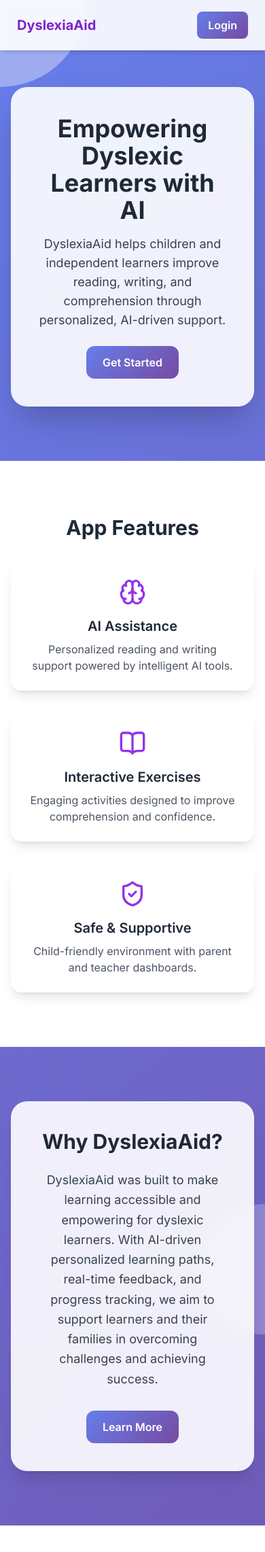
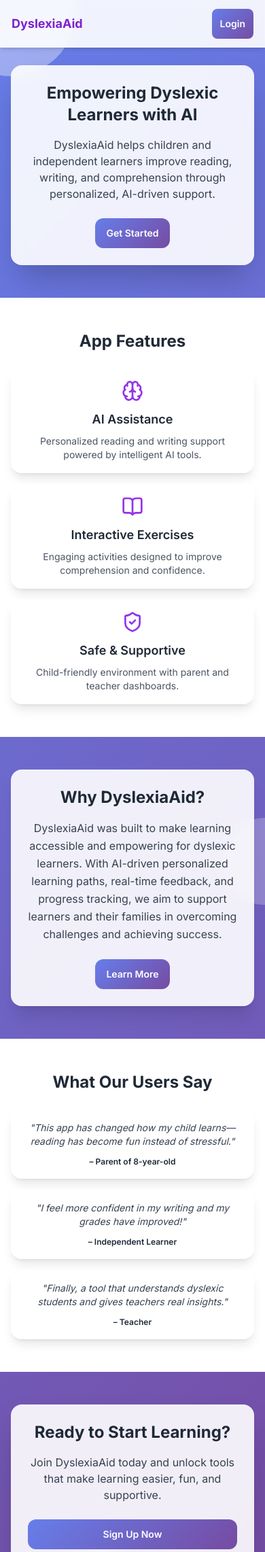
Before and after one commit to Neodayo/2025-CP-DYSLEXIA-AID, a Django app: page / in a window 390 px wide. Shown: the top 2283 px of the page at 68% size. Run offline with Django 5.2, Linux system fonts and the light colour scheme; parts of the project's set-up code (start-up, migrations or seed data) failed here and were passed over; some libraries are stand-ins or nearby versions.

Commit message:
responsive :)

```diff
--- a/dyslexiaaid/templates/accounts/landing_page.html
+++ b/dyslexiaaid/templates/accounts/landing_page.html
@@ -2,78 +2,122 @@
 <html lang="en">
 <head>
   <meta charset="utf-8" />
+  <meta name="viewport" content="width=device-width, initial-scale=1.0">
   <script src="https://cdn.tailwindcss.com"></script>
   <script src="https://cdnjs.cloudflare.com/ajax/libs/lucide/0.263.1/umd/lucide.js"></script>
   <title>DyslexiaAid - Empower Learning</title>
   <style>
     @import url('https://fonts.googleapis.com/css2?family=Inter:wght@300;400;500;600;700&display=swap');
-    body { font-family: 'Inter', sans-serif; }
+    body {
+      font-family: 'Inter', sans-serif;
+      -webkit-tap-highlight-color: transparent;
+    }
     .gradient-bg { background: linear-gradient(135deg, #667eea 0%, #764ba2 100%); }
-    .glass-effect { background: rgba(255, 255, 255, 0.9); backdrop-filter: blur(10px); border: 1px solid rgba(255, 255, 255, 0.2); }
-    .btn-primary { background: linear-gradient(135deg, #667eea 0%, #764ba2 100%); transition: all 0.3s ease; }
-    .btn-primary:hover { box-shadow: 0 10px 25px rgba(102,126,234,0.3); transform: translateY(-2px); }
-    .section { padding: 5rem 1rem; }
+    .glass-effect {
+      background: rgba(255, 255, 255, 0.9);
+      backdrop-filter: blur(10px);
+      border: 1px solid rgba(255, 255, 255, 0.2);
+    }
+    .btn-primary {
+      background: linear-gradient(135deg, #667eea 0%, #764ba2 100%);
+      transition: all 0.3s ease;
+    }
+    .btn-primary:hover {
+      box-shadow: 0 10px 25px rgba(102,126,234,0.3);
+      transform: translateY(-2px);
+    }
+    .section {
+      padding: 3rem 1rem;
+    }
+    @media (min-width: 768px) {
+      .section {
+        padding: 5rem 1rem;
+      }
+    }
+
+    /* Mobile touch improvements */
+    button, a {
+      min-height: 44px;
+      display: flex;
+      align-items: center;
+      justify-content: center;
+    }
+
+    /* Modal animations */
+    .modal-enter {
+      animation: modalEnter 0.3s ease-out;
+    }
+
+    @keyframes modalEnter {
+      from {
+        opacity: 0;
+        transform: translateY(-20px) scale(0.95);
+      }
+      to {
+        opacity: 1;
+        transform: translateY(0) scale(1);
+      }
+    }
   </style>
 </head>
 <body class="gradient-bg min-h-screen text-gray-800 relative">
 
   <!-- Floating circles background -->
   <div class="absolute inset-0 overflow-hidden">
-    <div class="absolute w-64 h-64 bg-white opacity-10 rounded-full -top-32 -left-32 animate-pulse"></div>
-    <div class="absolute w-48 h-48 bg-white opacity-10 rounded-full top-1/2 -right-24 animate-pulse" style="animation-delay: 1s;"></div>
-    <div class="absolute w-32 h-32 bg-white opacity-10 rounded-full bottom-10 left-1/4 animate-pulse" style="animation-delay: 2s;"></div>
+    <div class="absolute w-48 h-48 sm:w-64 sm:h-64 bg-white opacity-10 rounded-full -top-20 -left-20 sm:-top-32 sm:-left-32 animate-pulse"></div>
+    <div class="absolute w-32 h-32 sm:w-48 sm:h-48 bg-white opacity-10 rounded-full top-1/2 -right-16 sm:-right-24 animate-pulse" style="animation-delay: 1s;"></div>
+    <div class="absolute w-24 h-24 sm:w-32 sm:h-32 bg-white opacity-10 rounded-full bottom-8 left-1/4 animate-pulse" style="animation-delay: 2s;"></div>
   </div>
 
   <!-- Navbar -->
   <header class="fixed w-full top-0 glass-effect shadow-md z-50">
-    <div class="max-w-7xl mx-auto px-6 py-4 flex justify-between items-center">
-      <h1 class="text-xl font-bold text-purple-700">DyslexiaAid</h1>
-      <nav class="hidden md:flex space-x-6 font-medium">
-        <a href="#features" class="hover:text-purple-600">Features</a>
-        <a href="#about" class="hover:text-purple-600">About</a>
-        <a href="#testimonials" class="hover:text-purple-600">Testimonials</a>
+    <div class="max-w-7xl mx-auto px-4 sm:px-6 py-3 sm:py-4 flex justify-between items-center">
+      <h1 class="text-lg sm:text-xl font-bold text-purple-700">DyslexiaAid</h1>
+      <nav class="hidden md:flex space-x-4 sm:space-x-6 font-medium">
+        <a href="#features" class="hover:text-purple-600 text-sm sm:text-base">Features</a>
+        <a href="#about" class="hover:text-purple-600 text-sm sm:text-base">About</a>
+        <a href="#testimonials" class="hover:text-purple-600 text-sm sm:text-base">Testimonials</a>
       </nav>
-      <a href="{% url 'login' %}" class="btn-primary px-4 py-2 text-white rounded-lg font-semibold">Login</a>
+      <a href="{% url 'login' %}" class="btn-primary px-3 sm:px-4 py-2 text-white rounded-lg font-semibold text-sm sm:text-base">Login</a>
     </div>
   </header>
 
   <!-- Hero Section -->
-<section class="section pt-32 text-center relative z-10">
-  <div class="max-w-3xl mx-auto glass-effect rounded-3xl p-10 shadow-2xl">
-    <h2 class="text-4xl md:text-5xl font-bold mb-4 text-gray-800">
+  <section class="section pt-24 sm:pt-32 text-center relative z-10">
+    <div class="max-w-3xl mx-auto glass-effect rounded-2xl sm:rounded-3xl p-6 sm:p-8 lg:p-10 shadow-2xl">
+      <h2 class="text-2xl sm:text-3xl md:text-4xl lg:text-5xl font-bold mb-4 text-gray-800">
         Empowering Dyslexic Learners with AI
       </h2>
-    <p class="text-lg mb-6 text-gray-700">
+      <p class="text-base sm:text-lg mb-6 text-gray-700">
         DyslexiaAid helps children and independent learners improve reading, writing, and comprehension through personalized, AI-driven support.
       </p>
-
-
       <div class="flex justify-center">
-  <button id="openRegisterModal" type="button" class="btn-primary px-6 py-3 rounded-xl text-white font-semibold flex justify-center">
+        <button id="openRegisterModal" type="button" class="btn-primary px-4 sm:px-6 py-2 sm:py-3 rounded-xl text-white font-semibold text-sm sm:text-base">
           Get Started
         </button>
+      </div>
     </div>
   </section>
 
   <!-- Features Section -->
   <section id="features" class="section bg-white relative z-10">
     <div class="max-w-6xl mx-auto text-center">
-      <h3 class="text-3xl font-bold mb-8 text-gray-800">App Features</h3>
-      <div class="grid grid-cols-1 md:grid-cols-3 gap-8">
-        <div class="glass-effect p-6 rounded-2xl shadow-lg">
-          <i data-lucide="brain" class="w-10 h-10 text-purple-600 mx-auto mb-4"></i>
-          <h4 class="font-semibold text-xl mb-2">AI Assistance</h4>
-          <p class="text-gray-600">Personalized reading and writing support powered by intelligent AI tools.</p>
+      <h3 class="text-2xl sm:text-3xl font-bold mb-6 sm:mb-8 text-gray-800">App Features</h3>
+      <div class="grid grid-cols-1 md:grid-cols-3 gap-4 sm:gap-6 md:gap-8">
+        <div class="glass-effect p-4 sm:p-6 rounded-2xl shadow-lg">
+          <i data-lucide="brain" class="w-8 h-8 sm:w-10 sm:h-10 text-purple-600 mx-auto mb-3 sm:mb-4"></i>
+          <h4 class="font-semibold text-lg sm:text-xl mb-2">AI Assistance</h4>
+          <p class="text-gray-600 text-sm sm:text-base">Personalized reading and writing support powered by intelligent AI tools.</p>
         </div>
-        <div class="glass-effect p-6 rounded-2xl shadow-lg">
-          <i data-lucide="book-open" class="w-10 h-10 text-purple-600 mx-auto mb-4"></i>
-          <h4 class="font-semibold text-xl mb-2">Interactive Exercises</h4>
-          <p class="text-gray-600">Engaging activities designed to improve comprehension and confidence.</p>
+        <div class="glass-effect p-4 sm:p-6 rounded-2xl shadow-lg">
+          <i data-lucide="book-open" class="w-8 h-8 sm:w-10 sm:h-10 text-purple-600 mx-auto mb-3 sm:mb-4"></i>
+          <h4 class="font-semibold text-lg sm:text-xl mb-2">Interactive Exercises</h4>
+          <p class="text-gray-600 text-sm sm:text-base">Engaging activities designed to improve comprehension and confidence.</p>
         </div>
-        <div class="glass-effect p-6 rounded-2xl shadow-lg">
-          <i data-lucide="shield-check" class="w-10 h-10 text-purple-600 mx-auto mb-4"></i>
-          <h4 class="font-semibold text-xl mb-2">Safe & Supportive</h4>
-          <p class="text-gray-600">Child-friendly environment with parent and teacher dashboards.</p>
+        <div class="glass-effect p-4 sm:p-6 rounded-2xl shadow-lg">
+          <i data-lucide="shield-check" class="w-8 h-8 sm:w-10 sm:h-10 text-purple-600 mx-auto mb-3 sm:mb-4"></i>
+          <h4 class="font-semibold text-lg sm:text-xl mb-2">Safe & Supportive</h4>
+          <p class="text-gray-600 text-sm sm:text-base">Child-friendly environment with parent and teacher dashboards.</p>
         </div>
       </div>
     </div>
@@ -81,43 +125,38 @@
 
   <!-- About Section -->
   <section id="about" class="section relative z-10">
-  <div class="max-w-5xl mx-auto glass-effect p-10 rounded-3xl shadow-xl text-center">
-    <h3 class="text-3xl font-bold mb-6 text-gray-800">Why DyslexiaAid?</h3>
-    <p class="text-lg leading-relaxed text-gray-700">
+    <div class="max-w-5xl mx-auto glass-effect p-6 sm:p-8 lg:p-10 rounded-2xl sm:rounded-3xl shadow-xl text-center">
+      <h3 class="text-2xl sm:text-3xl font-bold mb-4 sm:mb-6 text-gray-800">Why DyslexiaAid?</h3>
+      <p class="text-base sm:text-lg leading-relaxed text-gray-700">
         DyslexiaAid was built to make learning accessible and empowering for dyslexic learners.
         With AI-driven personalized learning paths, real-time feedback, and progress tracking,
         we aim to support learners and their families in overcoming challenges and achieving success.
       </p>
-
-<div class="flex justify-center mt-8">
+      <div class="flex justify-center mt-6 sm:mt-8">
         <a href="{% url 'about_us' %}"
-     class="btn-primary px-6 py-3 rounded-xl text-white font-semibold flex justify-center items-center space-x-2">
-    <span>Learn More</span>
+           class="btn-primary px-4 sm:px-6 py-2 sm:py-3 rounded-xl text-white font-semibold text-sm sm:text-base">
+          Learn More
         </a>
       </div>
-
     </div>
-</section>
-
-
   </section>
 
   <!-- Testimonials Section -->
   <section id="testimonials" class="section bg-white relative z-10">
     <div class="max-w-6xl mx-auto text-center">
-      <h3 class="text-3xl font-bold mb-8 text-gray-800">What Our Users Say</h3>
-      <div class="grid md:grid-cols-3 gap-6">
-        <div class="glass-effect p-6 rounded-2xl shadow-lg">
-          <p class="italic text-gray-700">"This app has changed how my child learns—reading has become fun instead of stressful."</p>
-          <span class="block mt-4 font-semibold text-gray-800">– Parent of 8-year-old</span>
+      <h3 class="text-2xl sm:text-3xl font-bold mb-6 sm:mb-8 text-gray-800">What Our Users Say</h3>
+      <div class="grid grid-cols-1 md:grid-cols-3 gap-4 sm:gap-6">
+        <div class="glass-effect p-4 sm:p-6 rounded-2xl shadow-lg">
+          <p class="italic text-gray-700 text-sm sm:text-base">"This app has changed how my child learns—reading has become fun instead of stressful."</p>
+          <span class="block mt-3 sm:mt-4 font-semibold text-gray-800 text-xs sm:text-sm">– Parent of 8-year-old</span>
         </div>
-        <div class="glass-effect p-6 rounded-2xl shadow-lg">
-          <p class="italic text-gray-700">"I feel more confident in my writing and my grades have improved!"</p>
-          <span class="block mt-4 font-semibold text-gray-800">– Independent Learner</span>
+        <div class="glass-effect p-4 sm:p-6 rounded-2xl shadow-lg">
+          <p class="italic text-gray-700 text-sm sm:text-base">"I feel more confident in my writing and my grades have improved!"</p>
+          <span class="block mt-3 sm:mt-4 font-semibold text-gray-800 text-xs sm:text-sm">– Independent Learner</span>
         </div>
-        <div class="glass-effect p-6 rounded-2xl shadow-lg">
-          <p class="italic text-gray-700">"Finally, a tool that understands dyslexic students and gives teachers real insights."</p>
-          <span class="block mt-4 font-semibold text-gray-800">– Teacher</span>
+        <div class="glass-effect p-4 sm:p-6 rounded-2xl shadow-lg">
+          <p class="italic text-gray-700 text-sm sm:text-base">"Finally, a tool that understands dyslexic students and gives teachers real insights."</p>
+          <span class="block mt-3 sm:mt-4 font-semibold text-gray-800 text-xs sm:text-sm">– Teacher</span>
         </div>
       </div>
     </div>
@@ -125,85 +164,74 @@
 
   <!-- Download / CTA Section -->
   <section id="download" class="section relative z-10">
-  <div class="max-w-3xl mx-auto glass-effect rounded-3xl p-10 shadow-2xl text-center">
-    <h3 class="text-3xl font-bold mb-4 text-gray-800">Ready to Start Learning?</h3>
-    <p class="text-lg mb-6 text-gray-700">Join DyslexiaAid today and unlock tools that make learning easier, fun, and supportive.</p>
-
-<button id="openRegisterModal" type="button"
-  class="btn-primary block w-full px-6 py-3 rounded-xl text-white font-semibold flex items-center justify-center space-x-2 mx-auto">
-  <i data-lucide="download" class="w-5 h-5"></i>
-  <span>Sign Up Now</span>
+    <div class="max-w-3xl mx-auto glass-effect rounded-2xl sm:rounded-3xl p-6 sm:p-8 lg:p-10 shadow-2xl text-center">
+      <h3 class="text-2xl sm:text-3xl font-bold mb-4 text-gray-800">Ready to Start Learning?</h3>
+      <p class="text-base sm:text-lg mb-6 text-gray-700">Join DyslexiaAid today and unlock tools that make learning easier, fun, and supportive.</p>
+      <button id="openRegisterModal2" type="button"
+        class="btn-primary w-full max-w-xs px-4 sm:px-6 py-2 sm:py-3 rounded-xl text-white font-semibold text-sm sm:text-base mx-auto">
+        Sign Up Now
       </button>
     </div>
   </section>
+
   <!-- Footer -->
-  <footer class="glass-effect text-gray-600 py-6 text-center relative z-10">
-    <p>&copy; 2025 DyslexiaAid. All Rights Reserved.</p>
+  <footer class="glass-effect text-gray-600 py-4 sm:py-6 text-center relative z-10">
+    <p class="text-sm sm:text-base">&copy; 2025 DyslexiaAid. All Rights Reserved.</p>
   </footer>
 
-  <script>
-    lucide.createIcons();
-  </script>
-
-
   <!-- Register Modal -->
-<div id="registerModal" class="fixed inset-0 bg-black/50 hidden flex items-center justify-center z-50">
-  <!-- Animated modal box -->
+  <div id="registerModal" class="fixed inset-0 bg-black/50 hidden flex items-center justify-center z-50 p-4">
     <div id="registerModalBox"
-       class="glass-effect shadow-2xl rounded-3xl p-8 text-center w-96 relative z-10 transform transition-all duration-500 ease-out opacity-0 translate-y-10">
+         class="glass-effect shadow-2xl rounded-2xl sm:rounded-3xl p-4 sm:p-6 md:p-8 text-center w-full max-w-sm sm:max-w-md relative z-10 modal-enter">
 
       <!-- Close Button -->
-    <button id="closeRegisterModal" class="absolute top-3 right-3 text-gray-500 hover:text-gray-700">
-      <i data-lucide="x" class="w-6 h-6"></i>
+      <button id="closeRegisterModal" class="absolute top-2 right-2 sm:top-3 sm:right-3 text-gray-500 hover:text-gray-700">
+        <i data-lucide="x" class="w-5 h-5 sm:w-6 sm:h-6"></i>
       </button>
 
-    <!-- Progress bar -->
-    <div class="progress-bar mb-6"></div>
-
       <!-- Header -->
-    <div class="mb-8">
-      <div class="w-20 h-20 bg-gradient-to-r from-blue-500 to-purple-600 rounded-2xl mx-auto mb-4 flex items-center justify-center">
-        <i data-lucide="brain" class="w-10 h-10 text-white"></i>
+      <div class="mb-6 sm:mb-8">
+        <div class="w-16 h-16 sm:w-20 sm:h-20 bg-gradient-to-r from-blue-500 to-purple-600 rounded-2xl mx-auto mb-3 sm:mb-4 flex items-center justify-center">
+          <i data-lucide="brain" class="w-8 h-8 sm:w-10 sm:h-10 text-white"></i>
         </div>
-      <h1 class="text-3xl font-bold text-gray-800 mb-4">Welcome to DyslexiaAid</h1>
-      <p class="text-gray-600 text-lg">A platform to support dyslexic learners with AI-powered tools.</p>
+        <h1 class="text-xl sm:text-2xl md:text-3xl font-bold text-gray-800 mb-3 sm:mb-4">Welcome to DyslexiaAid</h1>
+        <p class="text-gray-600 text-sm sm:text-base">A platform to support dyslexic learners with AI-powered tools.</p>
       </div>
 
       <!-- Buttons -->
-<div class="space-y-4">
+      <div class="space-y-3 sm:space-y-4">
         <a href="{% url 'login' %}"
-     class="btn-primary block w-full text-white py-3 rounded-xl font-semibold flex items-center justify-center gap-2">
-    <i data-lucide="log-in" class="w-5 h-5 flex-shrink-0"></i>
+           class="btn-primary block w-full text-white py-2 sm:py-3 rounded-xl font-semibold flex items-center justify-center gap-2 text-sm sm:text-base">
+          <i data-lucide="log-in" class="w-4 h-4 sm:w-5 sm:h-5 flex-shrink-0"></i>
           <span class="leading-none">Login</span>
         </a>
 
         <a href="{% url 'parent_register' %}"
-     class="btn-secondary block w-full text-white py-3 rounded-xl font-semibold flex items-center justify-center gap-2 bg-gradient-to-r from-emerald-500 to-green-600 hover:from-emerald-600 hover:to-green-700">
-    <i data-lucide="user-plus" class="w-5 h-5 flex-shrink-0"></i>
+           class="btn-secondary block w-full text-white py-2 sm:py-3 rounded-xl font-semibold flex items-center justify-center gap-2 bg-gradient-to-r from-emerald-500 to-green-600 hover:from-emerald-600 hover:to-green-700 text-sm sm:text-base">
+          <i data-lucide="user-plus" class="w-4 h-4 sm:w-5 sm:h-5 flex-shrink-0"></i>
           <span class="leading-none">Register as Parent</span>
         </a>
 
         <a href="{% url 'independent_register' %}"
-     class="btn-secondary block w-full bg-purple-600 hover:bg-purple-700 text-white py-3 rounded-xl font-semibold flex items-center justify-center gap-2">
-    <i data-lucide="user" class="w-5 h-5 flex-shrink-0"></i>
-    <span class="leading-none">Register as Independent User</span>
+           class="btn-secondary block w-full bg-purple-600 hover:bg-purple-700 text-white py-2 sm:py-3 rounded-xl font-semibold flex items-center justify-center gap-2 text-sm sm:text-base">
+          <i data-lucide="user" class="w-4 h-4 sm:w-5 sm:h-5 flex-shrink-0"></i>
+          <span class="leading-none">Register as Independent</span>
         </a>
       </div>
 
-
       <!-- Features preview -->
-    <div class="mt-8 pt-6 border-t border-gray-200">
-      <div class="flex justify-center space-x-6 text-xs text-gray-500">
+      <div class="mt-6 sm:mt-8 pt-4 sm:pt-6 border-t border-gray-200">
+        <div class="flex justify-center space-x-4 sm:space-x-6 text-xs text-gray-500">
           <div class="flex items-center space-x-1">
-          <i data-lucide="shield-check" class="w-4 h-4"></i>
+            <i data-lucide="shield-check" class="w-3 h-3 sm:w-4 sm:h-4"></i>
             <span>AI-Powered</span>
           </div>
           <div class="flex items-center space-x-1">
-          <i data-lucide="heart" class="w-4 h-4"></i>
+            <i data-lucide="heart" class="w-3 h-3 sm:w-4 sm:h-4"></i>
             <span>Child-Friendly</span>
           </div>
           <div class="flex items-center space-x-1">
-          <i data-lucide="star" class="w-4 h-4"></i>
+            <i data-lucide="star" class="w-3 h-3 sm:w-4 sm:h-4"></i>
             <span>Personalized</span>
           </div>
         </div>
@@ -216,33 +244,38 @@
       const modal = document.getElementById("registerModal");
       const modalBox = document.getElementById("registerModalBox");
       const openBtn = document.getElementById("openRegisterModal");
+      const openBtn2 = document.getElementById("openRegisterModal2");
       const closeBtn = document.getElementById("closeRegisterModal");
 
-    if(openBtn) {
-      openBtn.addEventListener("click", () => {
+      function openModal() {
         modal.classList.remove("hidden");
-        // trigger animation
-        setTimeout(() => {
-          modalBox.classList.remove("opacity-0", "translate-y-10");
-          modalBox.classList.add("opacity-100", "translate-y-0");
-        }, 50);
+        document.body.style.overflow = 'hidden';
         lucide.createIcons();
-      });
       }
 
       function closeModal() {
-      modalBox.classList.add("opacity-0", "translate-y-10");
-      modalBox.classList.remove("opacity-100", "translate-y-0");
-      setTimeout(() => modal.classList.add("hidden"), 300);
+        modal.classList.add("hidden");
+        document.body.style.overflow = '';
       }
 
-    closeBtn.addEventListener("click", closeModal);
+      if(openBtn) openBtn.addEventListener("click", openModal);
+      if(openBtn2) openBtn2.addEventListener("click", openModal);
+      if(closeBtn) closeBtn.addEventListener("click", closeModal);
+
       modal.addEventListener("click", (e) => {
         if (e.target === modal) closeModal();
       });
+
+      // Close modal on escape key
+      document.addEventListener("keydown", (e) => {
+        if (e.key === "Escape" && !modal.classList.contains("hidden")) {
+          closeModal();
+        }
+      });
+
+      lucide.createIcons();
     });
   </script>
 
-
 </body>
 </html>
```
Also changed, not shown: dyslexiaaid/templates/accounts/parent_dashboard.html (+44 -44 lines), dyslexiaaid/db.sqlite3. Lines whose indentation alone changed are shown as unchanged.
